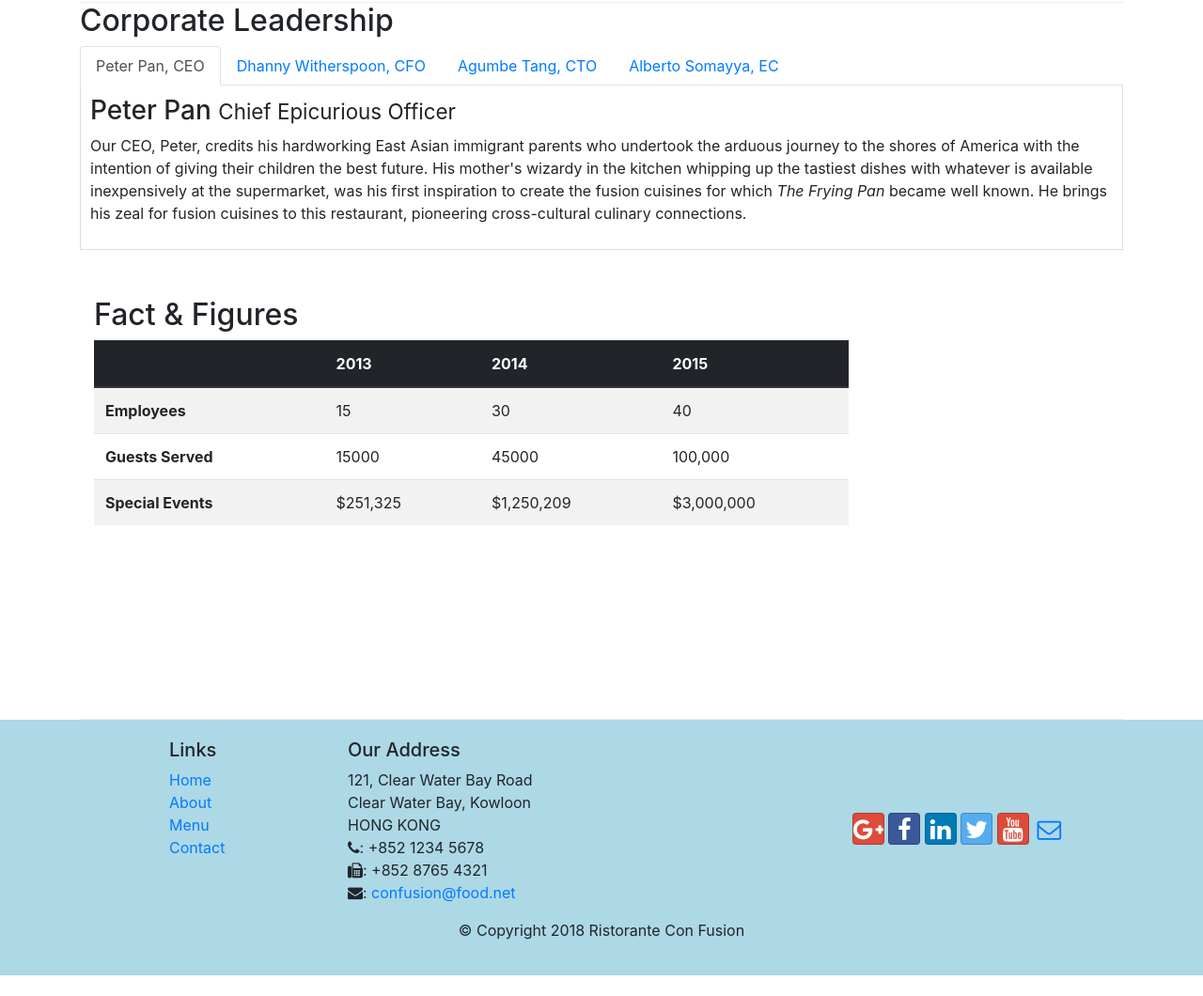
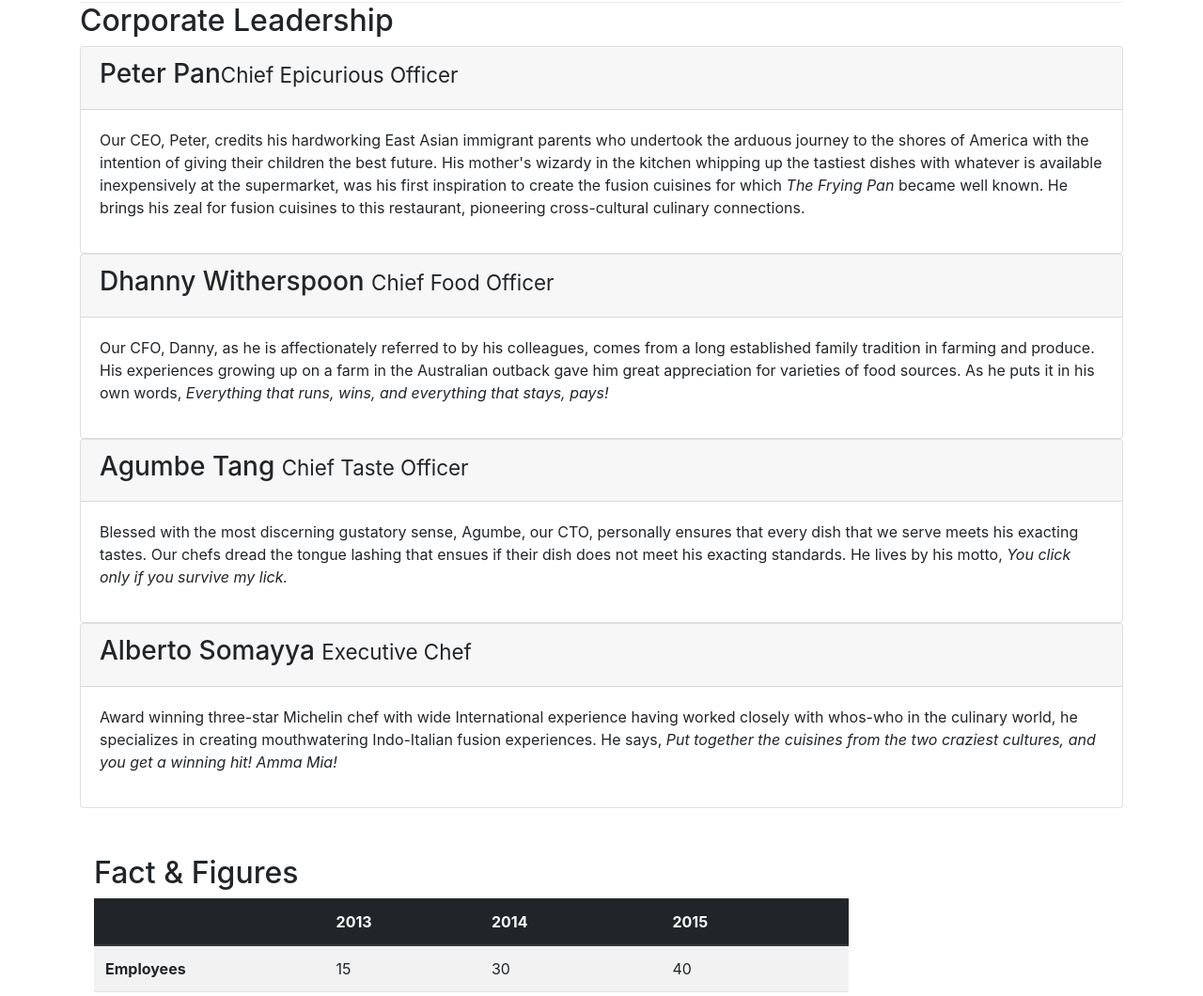
Before and after one commit to Gaya1858/Node_js, a website: page Bootstrap4/Bootstrap4/conFusion/aboutus.html in a window 1280 px wide. Shown: the part 969-2029 px from the top of the page at 94% size. Before the commit the page ends 2007 px from the top, so only its background shows below. Drawn offline with nearby package versions, Linux system fonts and the light colour scheme.

Commit message:
accordion component done using accordion branch

```diff
--- a/Bootstrap4/Bootstrap4/conFusion/aboutus.html
+++ b/Bootstrap4/Bootstrap4/conFusion/aboutus.html
@@ -79,41 +79,66 @@
         <div class="row">
             <div class="col-12 ">
                 <h2>Corporate Leadership</h2>
-                <ul class="nav nav-tabs">
-                    <li class="nav-item">
-                        <a class="nav-link active" href="#peter"
-                           role="tab" data-toggle="tab">Peter Pan, CEO</a>
-                    </li>
-                    <li class="nav-item">
-                        <a class="nav-link" href="#danny"
-                           role="tab" data-toggle="tab">Dhanny Witherspoon, CFO</a>
-                    </li>
-                    <li class="nav-item">
-                        <a class="nav-link" href="#agumbe"
-                           role="tab" data-toggle="tab">Agumbe Tang, CTO</a>
-                    </li>
-                    <li class="nav-item">
-                        <a class="nav-link" href="#alberto"
-                           role="tab" data-toggle="tab">Alberto Somayya, EC</a>
-                    </li>
-                </ul>
-                <div class="tab-content">
-                    <div role="tabpanel" class="tab-pane fade show active" id="peter">
-                        <h3>Peter Pan <small>Chief Epicurious Officer</small></h3>
-                        <p class="d-none d-md-block">Our CEO, Peter, credits his hardworking East Asian immigrant parents who undertook the arduous journey to the shores of America with the intention of giving their children the best future. His mother's wizardy in the kitchen whipping up the tastiest dishes with whatever is available inexpensively at the supermarket, was his first inspiration to create the fusion cuisines for which <em>The Frying Pan</em> became well known. He brings his zeal for fusion cuisines to this restaurant, pioneering cross-cultural culinary connections.</p>
+
+                <div id="accordion">
+                    <div class="card">
+                        <div class="card-header" role="tab" id="peterhead">
+                            <h3 class="mb=0">
+                                <a data-toggle="collapse" data-target="#peter">
+                                Peter Pan<small>Chief Epicurious Officer</small>
+                                </a>
+                            </h3>
+                        </div>
+                        <div role="tabpanel" class="collapse show" id="peter" data-parent="#accordion">
+                            <div class="card-body">
+                                <p class="d-none d-md-block">Our CEO, Peter, credits his hardworking East Asian immigrant parents who undertook the arduous journey to the shores of America with the intention of giving their children the best future. His mother's wizardy in the kitchen whipping up the tastiest dishes with whatever is available inexpensively at the supermarket, was his first inspiration to create the fusion cuisines for which <em>The Frying Pan</em> became well known. He brings his zeal for fusion cuisines to this restaurant, pioneering cross-cultural culinary connections.</p>
+                            </div>
+                        </div>
                     </div>
-                    <div role="tabpanel" class="tab-pane fade" id="danny">
-                        <h3>Dhanny Witherspoon <small>Chief Food Officer</small></h3>
-                        <p class="d-none d-md-block">Our CFO, Danny, as he is affectionately referred to by his colleagues, comes from a long established family tradition in farming and produce. His experiences growing up on a farm in the Australian outback gave him great appreciation for varieties of food sources. As he puts it in his own words, <em>Everything that runs, wins, and everything that stays, pays!</em></p>
+                    <div class="card">
+                        <div class="card-header" role="tab" id="dannyhead">
+                            <h3 class="mb=0">
+                                <a data-toggle="collapse" data-target="#danny">
+                                    Dhanny Witherspoon <small>Chief Food Officer</small></a></h3>
+                        </div>
+
+                        <div role="tabpanel" class="collapse show" id="danny">
+                            <div class="card-body">
+                                <p class="d-none d-md-block">Our CFO, Danny, as he is affectionately referred to by his colleagues, comes from a long established family tradition in farming and produce. His experiences growing up on a farm in the Australian outback gave him great appreciation for varieties of food sources. As he puts it in his own words, <em>Everything that runs, wins, and everything that stays, pays!</em></p>
+                            </div>
+                        </div>
                     </div>
-                    <div role="tabpanel" class="tab-pane fade" id="agumbe">
-                        <h3>Agumbe Tang <small>Chief Taste Officer</small></h3>
-                        <p class="d-none d-md-block">Blessed with the most discerning gustatory sense, Agumbe, our CTO, personally ensures that every dish that we serve meets his exacting tastes. Our chefs dread the tongue lashing that ensues if their dish does not meet his exacting standards. He lives by his motto, <em>You click only if you survive my lick.</em></p>
+                    <div class="card">
+                        <div class="card-header" role="tab" id="agumbehead">
+                            <h3 class="mb=0">
+                                <a data-toggle="collapse" data-target="#agumbe">Agumbe Tang <small>Chief Taste Officer</small></a></h3>
+                        </div>
+                        <div role="tabpanel" class="collapse show"id="agumbe">
+                            <div class="card-body">
+                                <p class="d-none d-md-block">Blessed with the most discerning gustatory sense,
+                                    Agumbe, our CTO, personally ensures that every dish that we serve meets his
+                                    exacting tastes. Our chefs dread the tongue lashing that ensues if their dish does not meet his exacting standards. He lives by his motto, <em>You click only if you survive my lick.</em></p>
+                            </div>
+                        </div>
                     </div>
-                    <div role="tabpanel" class="tab-pane fade" id="alberto">
-                        <h3>Alberto Somayya <small>Executive Chef</small></h3>
-                        <p class="d-none d-md-block">Award winning three-star Michelin chef with wide International experience having worked closely with whos-who in the culinary world, he specializes in creating mouthwatering Indo-Italian fusion experiences. He says, <em>Put together the cuisines from the two craziest cultures, and you get a winning hit! Amma Mia!</em></p>
+                    <div class="card">
+                        <div class="card-header" role="tab" id="albertohead">
+                            <h3 class="mb=0">
+                                <a data-toggle="collapse" data-target="#alberto">
+                                    Alberto Somayya <small>Executive Chef</small></a></h3>
+                        </div>
+                        <div role="tabpanel" class="collapse show" id="alberto">
+                            <div class="card-body">
+                            <p class="d-none d-md-block">Award winning three-star Michelin chef
+                                with wide International experience having worked closely with
+                                whos-who in the culinary world, he specializes in creating mouthwatering
+                                Indo-Italian fusion experiences. He says,
+                                <em>Put together the cuisines from the two craziest cultures,
+                                    and you get a winning hit! Amma Mia!</em></p>
+                            </div>
+                        </div>
                     </div>
+
                 </div>
             </div>
         </div>
```
